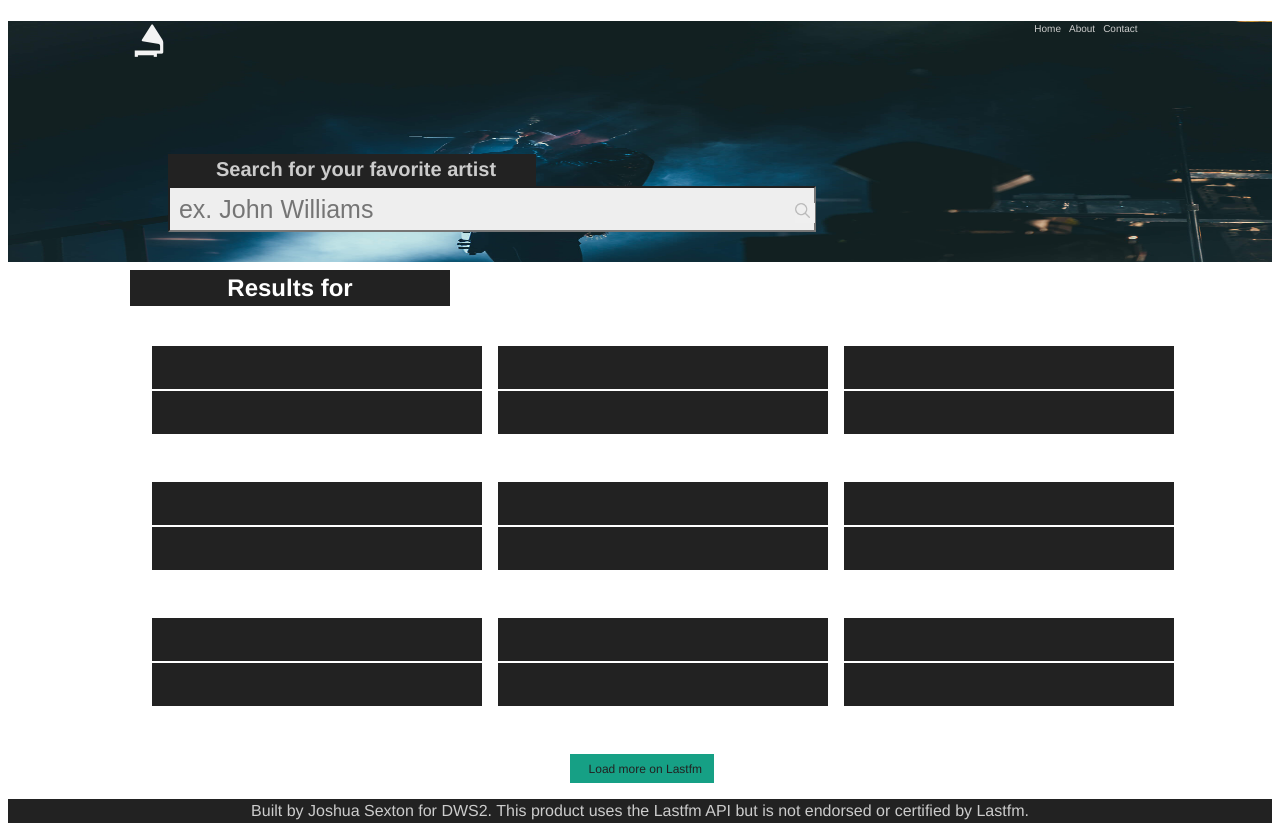
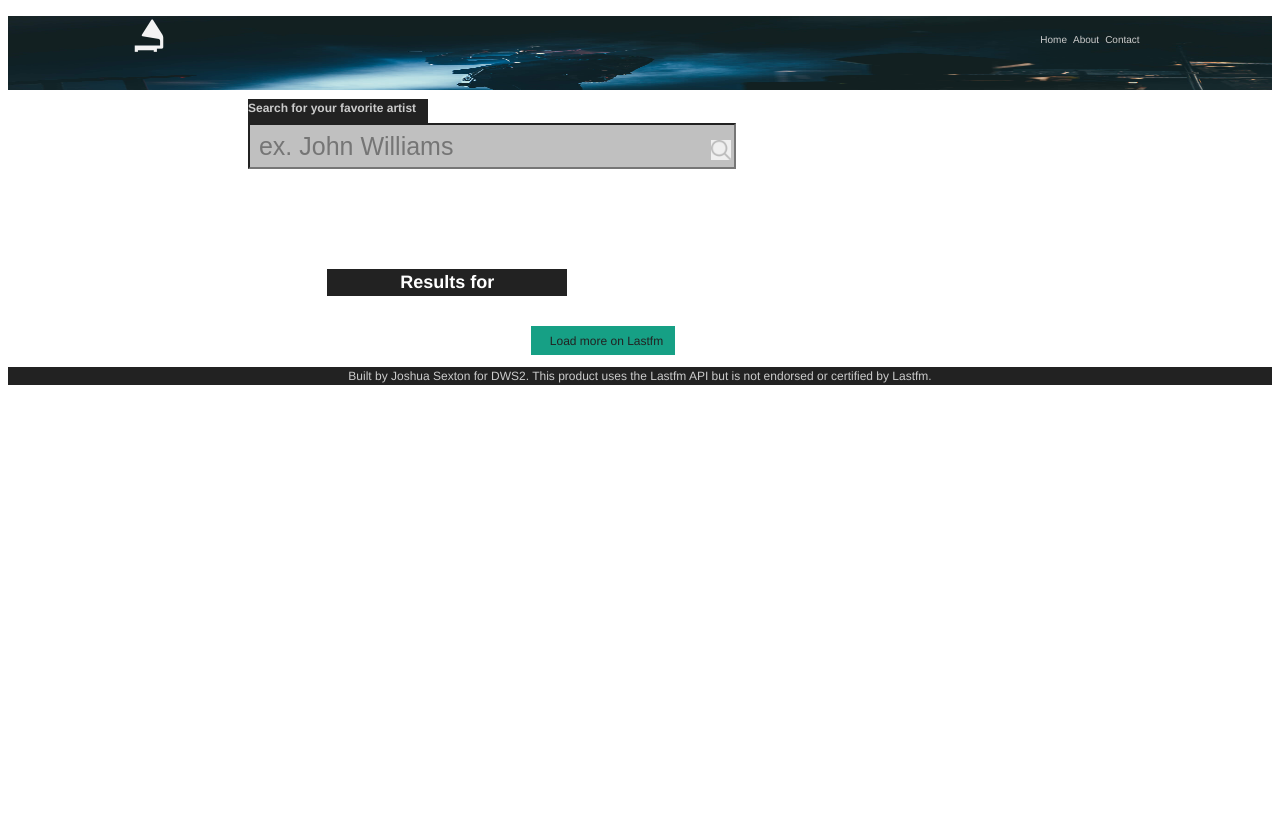
Before and after one commit to joshuasextondws2/SextonJoshua_dws2, a website: page index.html in a window 1280 px wide. After the commit the page ends 800 px from the top, so only its background shows below. Drawn offline with Linux system fonts and the light colour scheme.

Commit message:
javascript update as well as updates to scss

```diff
--- a/index.html
+++ b/index.html
@@ -38,46 +38,8 @@
 		 	<!-- Results -->
 		<section id="results">
 			<h3 id="headlineResults">Justo Risus</h3>
-			<ul>
-				<li>
-					<h3>Justo Risus</h3>
-					<p>Justo Risus</p>
-				</li>
-				<li >
-					<h3>Justo Risus</h3>
-					<p>Justo Risus</p>
-				</li>
-				<li>
-					<h3>Justo Risus</h3>
-					<p>Justo Risus</p>
-				</li>
-				<li>
-					<h3>Justo Risus</h3>
-					<p>Justo Risus</p>
-				</li>
-				<li>
-					<h3>Justo Risus</h3>
-					<p>Justo Risus</p>
-				</li>
-				<li>
-					<h3>Justo Risus</h3>
-					<p>Justo Risus</p>
-				</li>
-				<li>
-					<h3>Justo Risus</h3>
-					<p>Justo Risus</p>
-				</li>
-				<li>
-					<h3>Justo Risus</h3>
-					<p>Justo Risus</p>
-				</li>
-				<li>
-					<h3>Justo Risus</h3>
-					<p>Justo Risus</p>
-				</li>
+			<ul id="resultsList">
 			</ul>
-
-
 			<p><a>Load more on Lastfm</a></p>
 		</section>
 
--- a/js/main.js
+++ b/js/main.js
@@ -1,4 +1,4 @@
-function loadData(){
+//function loadData(){
 	if(localStorage.getItem('userData')){
 		var data = JSON.parse(localStorage.getItem('userData'));
         //populate the h2
@@ -7,6 +7,21 @@ function loadData(){
         //populate the h3
 		var element = document.querySelector('#results h3');
         element.innerHTML= "Results for  "+data.topalbums.album[0].artist.name;
+
+        //creating list elements for results
+        var i;
+        for (i = 0; i < 9; i++) {
+        var newLi = document.createElement('Li');
+        var newImage = document.createElement('img');
+        var newH3 = document.createElement('h3');
+        var newP = document.createElement('p');
+        var resultsList = document.getElementById('resultsList');
+        resultsList.appendChild(newLi);
+        newLi.appendChild(newImage);
+        newLi.appendChild(newH3);
+        newLi.appendChild(newP);
+        }
+
 		var element = document.querySelectorAll('#results li');
 		 //loop over the results
        	var i;
@@ -22,19 +37,11 @@ function loadData(){
         //populate the h3
 		var element = document.querySelector('#results h3');
         element.innerHTML= "Results for";
+        }
+//}
 
-        var element = document.querySelectorAll('#results li');
 
-    	var i;
-    	for (i = 0; i < element.length; i++) {
-		element[i].querySelectorAll('h3')[0].innerHTML = "";
-		element[i].querySelectorAll('p')[0].innerHTML = "";
-
-	}
-}
-
-}
-window.addEventListener('load', loadData, false);
+//window.addEventListener('load', loadData, false);
 
 
 
@@ -71,7 +78,21 @@ request.onload = function(){
 		//save the data
 		const stringData = JSON.stringify(data)
 		localStorage.setItem('userData', stringData)
+		var dataSize = data.length;
 
+		 //creating list elements for results
+        var i;
+        for (i = 0; i < dataSize; i++) {
+        var newLi = document.createElement('Li');
+        var newImage = document.createElement('img');
+        var newH3 = document.createElement('h3');
+        var newP = document.createElement('p');
+        var resultsList = document.getElementById('resultsList');
+        resultsList.appendChild(newLi);
+        newLi.appendChild(newImage);
+        newLi.appendChild(newH3);
+        newLi.appendChild(newP);
+        }
 		//do something with the data
 		var element = document.querySelectorAll('#results li');
 
@@ -79,8 +100,9 @@ request.onload = function(){
         //loop over the results
         if(element){
         	var i;
-        	for (i=0; i < element.length; i++){
-		   	 	element[i].querySelectorAll('h3')[0].innerHTML= data.topalbums.album[i].name;
+        	for (i=0; i < 9; i++){
+        		element[i].querySelectorAll('img')[0].src = data.topalbums.album[i].image[2]['#text'];
+        		element[i].querySelectorAll('h3')[0].innerHTML= data.topalbums.album[i].name;
 				element[i].querySelectorAll('p')[0].innerHTML= data.topalbums.album[i].artist.name;
            }
         }
--- a/scss/base/_base.scss
+++ b/scss/base/_base.scss
@@ -28,7 +28,7 @@ html{
 	@media(min-width: 1000px){
 		background-color: $neutral-color;
 		font-family: $font-stack;
-		font-size: 16px;
+		font-size: 12px;
 		line-height: 1.5;
 		color: $copy-color;
 		height:100%;
@@ -56,7 +56,7 @@ body{
 	@media(min-width: 1000px){
 		background-image: url("../images/austin-neill-213462.jpg");
 		background-repeat: no-repeat;
-		background-size: 100% 30%;
+		background-size: 100% 20%;
 		height: auto;
 	}
 }
@@ -124,10 +124,11 @@ search{
 		margin: 0 auto;
 	}
 	@media(min-width: 1000px){
-		width: auto;
+		width: 70%;
 		max-width: 1100px;
 		margin: 0 auto;
-	}
+		margin-right: 15rem;
+		}
 }
 
 li h3{
@@ -150,9 +151,8 @@ li h3{
 	@media(min-width: 1000px){
 		width: 100%;
 		color: $secondary-color;
-		font-size: 16px;
+		font-size: 12px;
 		text-align: center;
-		background-color: $primary-color;
 		margin-bottom: 0;
 		}
 }
@@ -186,9 +186,10 @@ li h3{
 		background-color: $primary-color;
 		color: $neutral-color;
 		width: 20rem;
-		margin-top: 18px;
-		margin-left: 40px;
-		font-size: 24px;
+		margin-top: 30px;
+		margin-left: 120px;
+		font-size: 18px;
+		padding-left: 0;
 		}
 }
 
@@ -225,13 +226,13 @@ h2{
 	}
 	@media(min-width: 1000px){
 		background-color: $primary-color;
-		width: 20rem;
+		width: 15rem;
 		margin-bottom: 0rem;
-		margin-top: 70px;
-		margin-left: 10rem;
-		padding-left: 3rem;
+		margin-top: 20px;
+		margin-left: 20rem;
+		padding-left: 0;
 		height: 2rem;
-		font-size: 20px;
+		font-size: 12px;
 	}
 }
 
@@ -305,11 +306,11 @@ h1 a{
 	@media(min-width: 1000px){
 		height: 40px;
 		width: 40rem;
-		background-color: #EEEEEE;
+		background-color: #C0C0C0 ;
 		margin-top: 0rem;
-		margin-left: 10rem;
+		margin-left: 20rem;
 		font-size: 25px;
-		margin-bottom: 20px;
+		margin-bottom: 70px;
 	}
 }
 
@@ -346,9 +347,9 @@ h1 a{
 	background-repeat: no-repeat;
 	width: 20px;
 	height: 20px;
-	background-size: 15px 15px;
+	background-size: 20px 20px;
 	border: none;
-	margin-left: -25px;
+	margin-left: -28px;
 	}
 }
 
@@ -378,6 +379,7 @@ h1 a{
 #results {
 	@include mq(small){
 	li {
+		background-color: $primary-color;
 	    width: auto;
 		display: flex;
 	    flex-direction: column;
@@ -395,6 +397,7 @@ h1 a{
 		}
 	@include mq(medium){
 		li {
+		background-color: $primary-color;
 		width: auto;
 		display: flex;
 	    justify-content: flex-start;
@@ -412,6 +415,7 @@ h1 a{
 		}
 	@include mq(large){
 		li {
+		background-color: $primary-color;
 		width: 30%;
 		height: 120px;
 		display: flex;
@@ -431,8 +435,9 @@ h1 a{
 		}
 	@media(min-width: 1000px){
 		li {
-		width: 30%;
-		height: 120px;
+		background-color: $primary-color;
+		width: 175px;
+		height: 280px;
 		display: flex;
 		margin-right: 1rem;
 		justify-content: flex-start;
@@ -446,7 +451,6 @@ h1 a{
  	    text-align: center;
 		font-size: 16px;
 		width: 100%;
-		background-color: $primary-color;
 		padding-top: 0;
 		margin-top: 2px;
 		}
@@ -540,7 +544,7 @@ results::after{
 	}
 	@media(min-width: 1000px){
 		width: 100%;
-		margin-left: 30rem;
+		margin-left: 27rem;
 		display: flex;
 		justify-content: flex-start;
 		align-items: center;
--- a/scss/layout/_navigation.scss
+++ b/scss/layout/_navigation.scss
@@ -24,7 +24,7 @@ nav ul{
 	 	display: flex;
 	 	justify-content:flex-end;
 	 	font: 6px;
-	 	margin-top: 2px;
+	 	margin-top: 0;
 	 }
 }
 
@@ -75,12 +75,14 @@ nav li{
 		color: $copy-color;
 		font: 10px;
 		text-decoration: none;
+		margin-top: 8px;
 
 	a{
 		display: flex;
 		color: $copy-color;
 		font-size: 10px;
 		text-decoration: none;
+		margin-top: 8px;
 		}
 }
 }
--- a/scss/main.scss
+++ b/scss/main.scss
@@ -6,7 +6,6 @@
 //base styles
 @import 'base/base';
 
-
 //layout navigation and footer
 @import 'layout/navigation';
 @import 'layout/footer';
```
Also changed, not shown: css/main.css.
